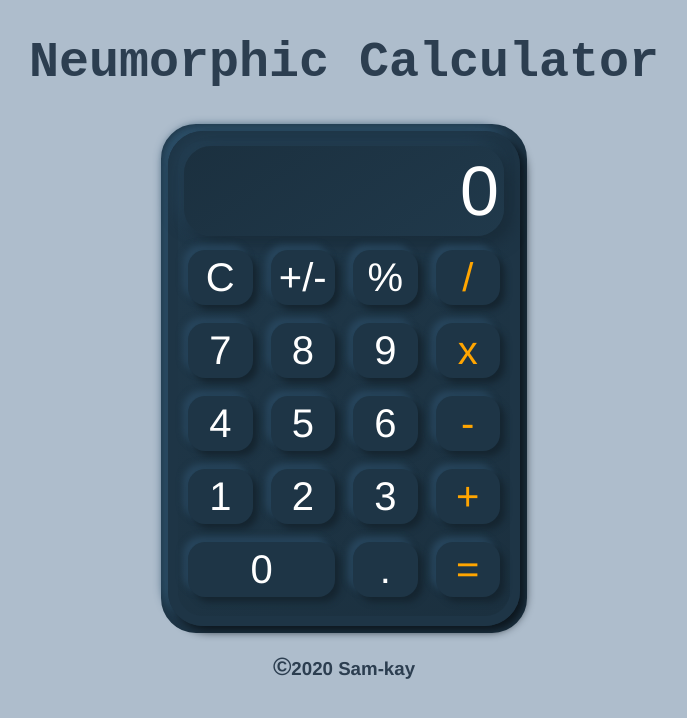
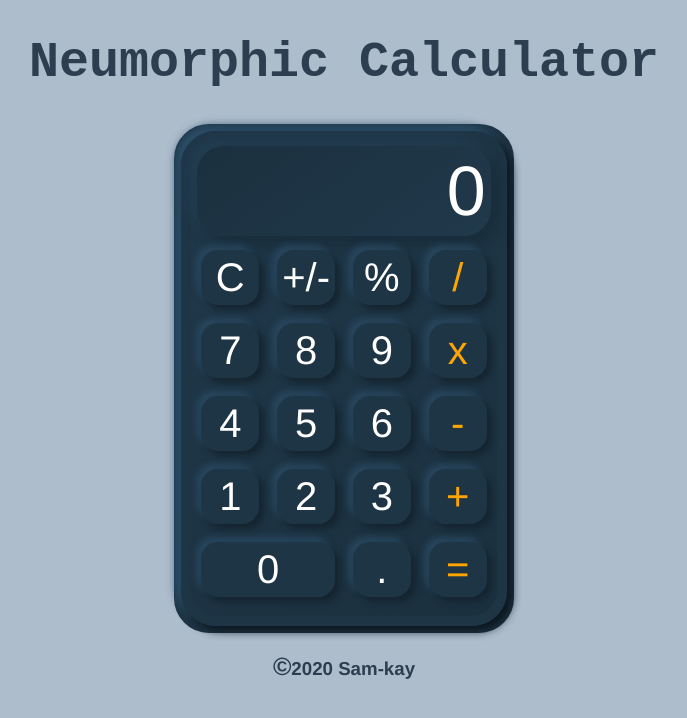
Before and after one commit to Sam-kayode/vue-js-calculator-modified, a Vue app: page / in a window 1280 px wide. Shown: the top 718 px of the page, without its empty margins (296-983 px from the left). Built offline with nearby package versions, Linux system fonts and the light colour scheme.

Commit message:
second commit

```diff
--- a/src/components/calculator.vue
+++ b/src/components/calculator.vue
@@ -130,7 +130,7 @@ export default {
   margin: auto;
 }
 .calculator {
-  width: 330px;
+  max-width: 330px;
   display: grid;
   font-size: 40px;
   grid-template-columns: repeat(4, 1fr);
```
